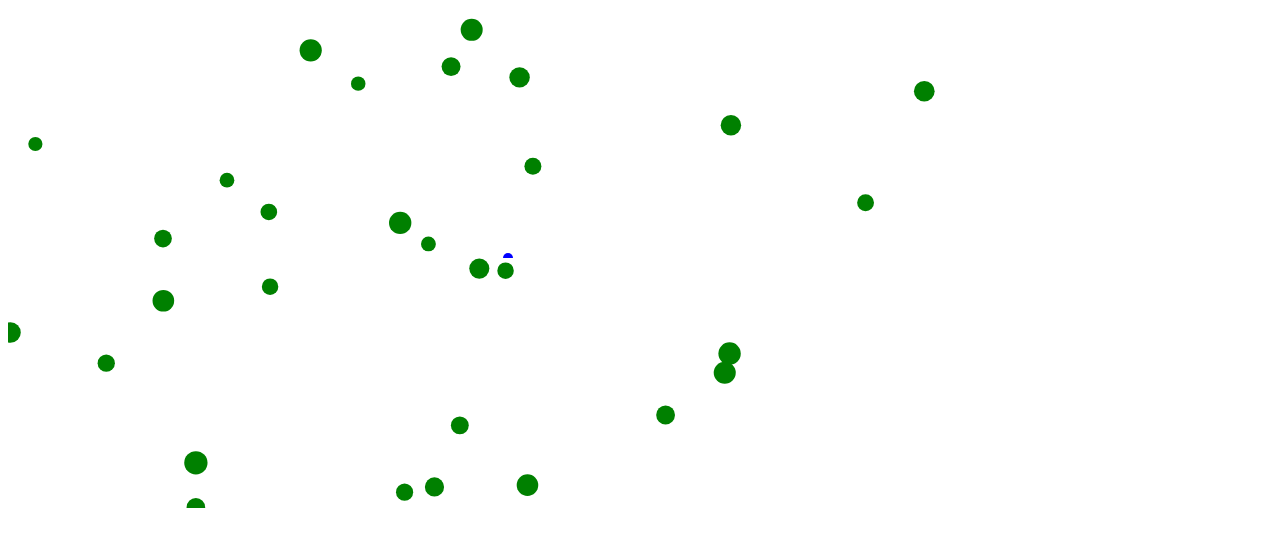
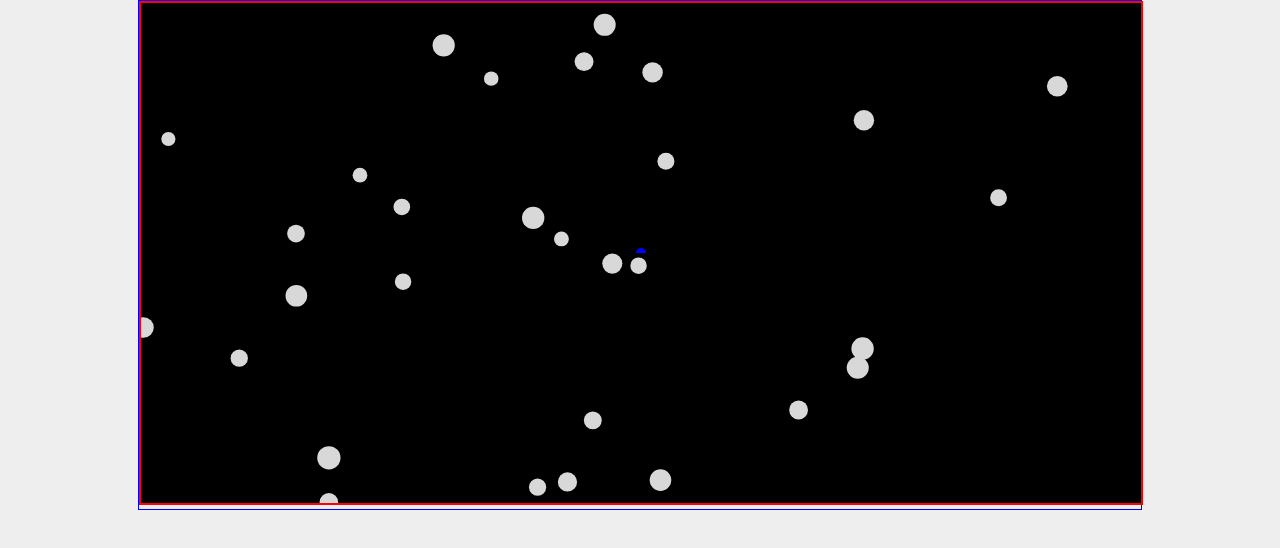
Before and after one commit to jamedranoa/Asteroids, a plain HTML site: page index.html in a window 1280 px wide. Drawn offline with Linux system fonts and the light colour scheme.

Commit message:
adding somo style

```diff
--- a/asteroid.js
+++ b/asteroid.js
@@ -14,7 +14,7 @@
     Asteroids.MovingObject.call(this, pos, vel, radius, Asteroid.COLOR)
   };
 
-  Asteroid.COLOR = "green";
+  Asteroid.COLOR = "#D8D8D8";
 
   Asteroid.inherits(Asteroids.MovingObject);
 
--- a/bullet.js
+++ b/bullet.js
@@ -27,7 +27,7 @@
   };
 
   Bullet.RADIUS = 3;
-  Bullet.COLOR = "black";
+  Bullet.COLOR = "white";
   Bullet.SPEED = 3;
 
 }(this));
--- a/index.html
+++ b/index.html
@@ -1,5 +1,50 @@
 <!DOCTYPE html>
 <html>
+<style>
+  html, body, header, h1, h2, nav, ul, li, a, footer, small {
+    margin: 0;
+    padding: 0;
+    border: 0;
+    font: inherit;
+    vertical-align: baseline;
+  }
+
+
+  body {
+    font-family: sans-serif;
+    background: #eee;
+    color: #333;
+    overflow-y:hidden;
+  }
+
+  a {
+    color: white;
+    text-decoration: none;
+  }
+
+  ul {
+    list-style: none;
+  }
+
+  .group:after{
+    content:"";
+    clear:both;
+    display:block;
+  }
+
+  #for-canvas{
+    margin:auto;
+    border:1px solid blue;
+    width:1002px;
+  }
+
+  canvas{
+    border:2px solid red;
+    background:black;
+  }
+
+</style>
+
 <head>
     <title>Asteroids</title>
 </head>
@@ -13,7 +58,7 @@
     <script src="ship.js"></script>
     <script src="bullet.js"></script>
 
-    <canvas></canvas>
+    <div id="for-canvas"><canvas></canvas><div>
 
 
     <script>
```
